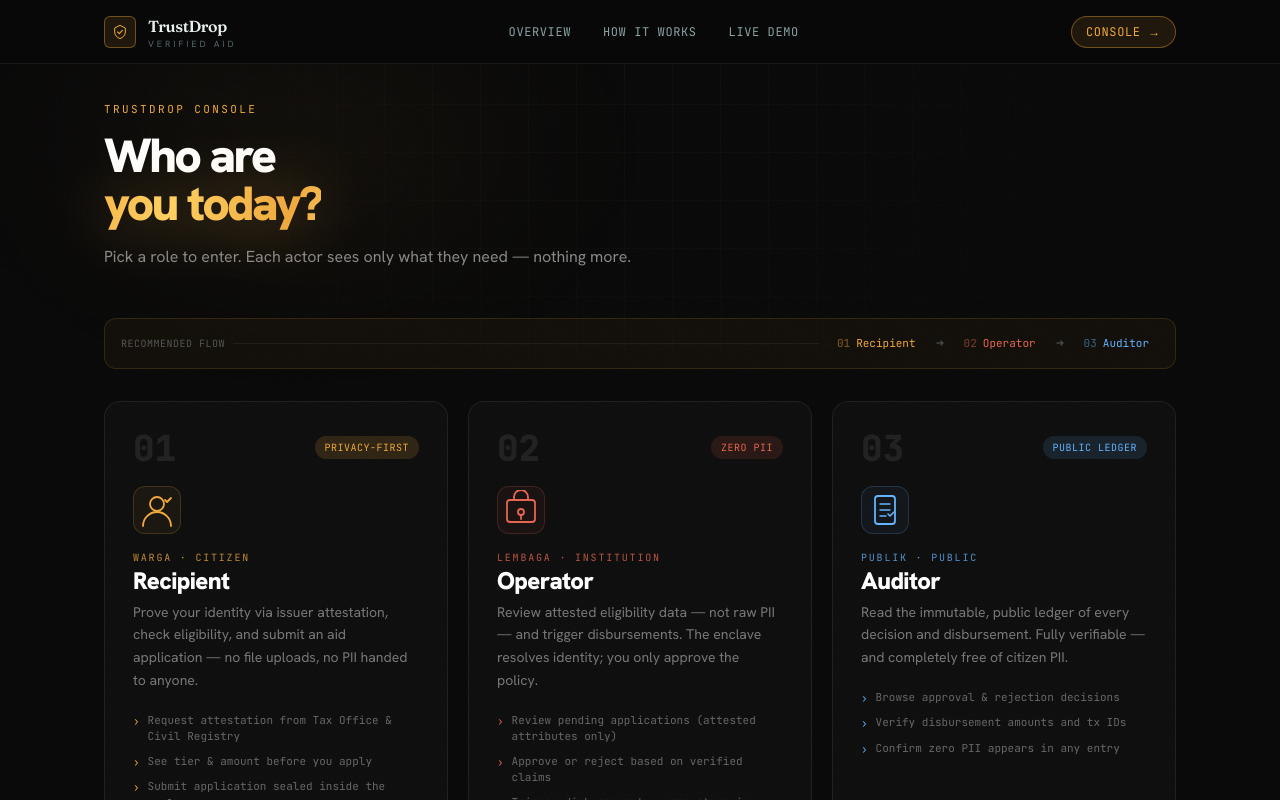
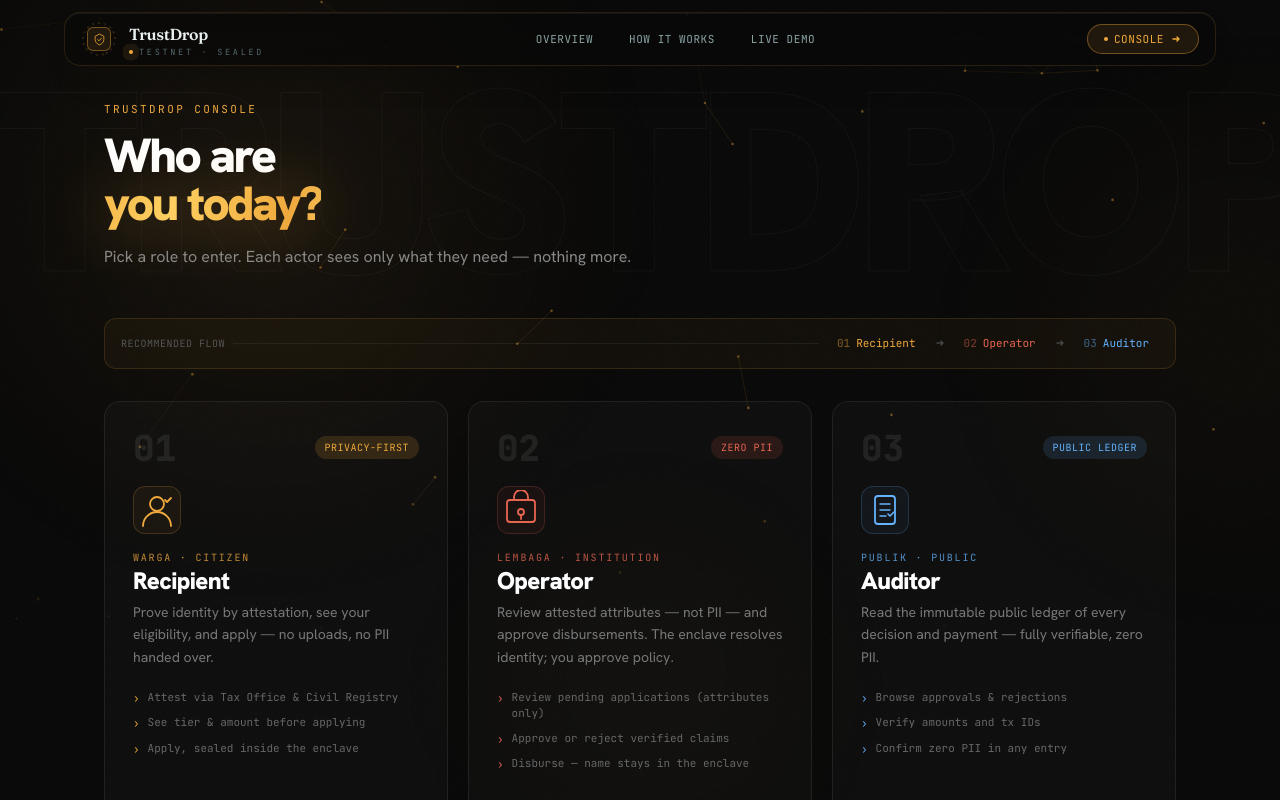
Before and after one commit to McYeremia/TrustDrop, a Next.js app: page /app in a window 1280 px wide. Shown: the top 800 px of the page. Built offline with nearby package versions, Linux system fonts and the light colour scheme.

Commit message:
update UI

```diff
--- /dev/null
+++ b/app/_ui/PageBackground.tsx
@@ -0,0 +1,74 @@
+import { InteractiveBackground } from "@/app/_ui/InteractiveBackground";
+
+/**
+ * Shared atmospheric backdrop so every page matches the landing page:
+ *  - drifting ambient gold glows,
+ *  - a giant faint brand watermark,
+ *  - the interactive "verified network" canvas.
+ *
+ * The page wrapper still owns `grain` + the `#080808` base colour; this only
+ * adds the floating layers on top of that base (all pointer-events-none, z-0).
+ */
+export function PageBackground({
+  watermark = "TRUSTDROP",
+  network = true,
+}: {
+  watermark?: string | null;
+  network?: boolean;
+}) {
+  return (
+    <>
+      {/* Ambient gold glows */}
+      <div aria-hidden className="pointer-events-none fixed inset-0 overflow-hidden">
+        <div
+          className="blob drift"
+          style={{
+            position: "absolute",
+            top: "-120px",
+            left: "-100px",
+            width: "700px",
+            height: "700px",
+            background: "radial-gradient(circle, rgba(240,169,59,0.14), transparent 65%)",
+            borderRadius: "9999px",
+            filter: "blur(90px)",
+          }}
+        />
+        <div
+          className="blob drift-slow"
+          style={{
+            position: "absolute",
+            top: "5%",
+            right: "-250px",
+            width: "600px",
+            height: "600px",
+            background: "radial-gradient(circle, rgba(240,169,59,0.07), transparent 65%)",
+            borderRadius: "9999px",
+            filter: "blur(90px)",
+          }}
+        />
+        <div
+          className="blob drift"
+          style={{
+            position: "absolute",
+            bottom: "-150px",
+            left: "30%",
+            width: "500px",
+            height: "500px",
+            background: "radial-gradient(circle, rgba(240,169,59,0.05), transparent 65%)",
+            borderRadius: "9999px",
+            filter: "blur(70px)",
+          }}
+        />
+      </div>
+
+      {/* Background watermark */}
+      {watermark && (
+        <div aria-hidden className="watermark-bg pointer-events-none select-none">
+          {watermark}
+        </div>
+      )}
+
+      {network && <InteractiveBackground />}
+    </>
+  );
+}
--- a/app/_ui/SiteNav.tsx
+++ b/app/_ui/SiteNav.tsx
@@ -2,7 +2,7 @@
 
 import Link from "next/link";
 import { usePathname } from "next/navigation";
-import { useState } from "react";
+import { useState, useRef, useEffect } from "react";
 
 const LINKS = [
   { href: "/", label: "Overview" },
@@ -14,19 +14,53 @@ export function SiteNav() {
   const path = usePathname();
   const [open, setOpen] = useState(false);
 
+  const navRef = useRef<HTMLDivElement | null>(null);
+  const itemRefs = useRef<(HTMLAnchorElement | null)[]>([]);
+  const [ind, setInd] = useState<{ left: number; width: number; ready: boolean }>({
+    left: 0,
+    width: 0,
+    ready: false,
+  });
+
+  const activeIndex = LINKS.findIndex((l) =>
+    l.href === "/" ? path === "/" : path.startsWith(l.href),
+  );
+
+  // Slide a gold "seal" highlight to sit behind the active link.
+  useEffect(() => {
+    function measure() {
+      const el = itemRefs.current[activeIndex];
+      const nav = navRef.current;
+      if (!el || !nav || activeIndex < 0) {
+        setInd((i) => ({ ...i, ready: false }));
+        return;
+      }
+      const er = el.getBoundingClientRect();
+      const nr = nav.getBoundingClientRect();
+      setInd({ left: er.left - nr.left, width: er.width, ready: true });
+    }
+    measure();
+    window.addEventListener("resize", measure);
+    return () => window.removeEventListener("resize", measure);
+  }, [activeIndex, path]);
+
   return (
-    <header
-      className="fixed inset-x-0 top-0 z-50 backdrop-blur-xl"
+    <header className="fixed inset-x-0 top-0 z-50 px-3 pt-3 sm:px-6">
+      <div
+        className="relative mx-auto flex max-w-6xl items-center justify-between gap-3 rounded-2xl px-3 py-2 sm:px-4"
         style={{
-        borderBottom: "1px solid rgba(255,255,255,0.07)",
-        background: "rgba(8,8,8,0.88)",
+          background: "rgba(9,9,9,0.72)",
+          backdropFilter: "blur(22px) saturate(160%)",
+          WebkitBackdropFilter: "blur(22px) saturate(160%)",
+          border: "1px solid rgba(240,169,59,0.14)",
+          boxShadow:
+            "0 14px 44px -24px rgba(0,0,0,0.85), inset 0 1px 0 rgba(255,255,255,0.05)",
         }}
       >
-      <div className="mx-auto flex max-w-6xl items-center justify-between px-6 py-3.5 sm:px-10">
-        {/* Logo */}
+        {/* Brand */}
         <Link
           href="/"
-          className="flex items-center gap-3"
+          className="group relative flex items-center gap-3"
           onClick={() => setOpen(false)}
         >
           <SealMark />
@@ -34,23 +68,40 @@ export function SiteNav() {
             <div className="font-display text-base font-semibold tracking-tight text-ink">
               TrustDrop
             </div>
-            <div className="mt-0.5 text-[9px] uppercase tracking-engrave text-ink-faint">
-              Verified Aid
+            <div className="mt-0.5 flex items-center gap-1.5">
+              <span className="size-1 rounded-full bg-seal seal-pulse" />
+              <span className="font-mono text-[8.5px] uppercase tracking-engrave text-ink-faint">
+                testnet · sealed
+              </span>
             </div>
           </div>
         </Link>
 
-        {/* Desktop nav */}
-        <nav className="hidden items-center gap-1 md:flex">
-          {LINKS.map((l) => {
-            const active =
-              l.href === "/" ? path === "/" : path.startsWith(l.href);
+        {/* Desktop nav — ledger index with a sliding seal */}
+        <nav ref={navRef} className="relative hidden items-center gap-2 md:flex">
+          <span
+            aria-hidden
+            className="absolute inset-y-1 rounded-full transition-all duration-300 ease-out"
+            style={{
+              left: ind.left,
+              width: ind.width,
+              opacity: ind.ready ? 1 : 0,
+              background: "rgba(240,169,59,0.12)",
+              border: "1px solid rgba(240,169,59,0.32)",
+              boxShadow: "0 0 18px -4px rgba(240,169,59,0.35)",
+            }}
+          />
+          {LINKS.map((l, i) => {
+            const active = i === activeIndex;
             return (
               <Link
                 key={l.href}
                 href={l.href}
-                className={`rounded-full px-3.5 py-1.5 font-mono text-[12px] uppercase tracking-wider transition ${
-                  active ? "bg-vault-800 text-ink" : "text-ink-dim hover:text-ink"
+                ref={(el) => {
+                  itemRefs.current[i] = el;
+                }}
+                className={`relative z-10 rounded-full px-3.5 py-1.5 font-mono text-[11px] uppercase tracking-wider transition-colors ${
+                  active ? "text-seal" : "text-ink-dim hover:text-ink"
                 }`}
               >
                 {l.label}
@@ -64,21 +115,21 @@ export function SiteNav() {
           <Link
             href="/app"
             onClick={() => setOpen(false)}
-            className="rounded-full border border-seal/40 bg-seal/10 px-3.5 py-1.5 font-mono text-[12px] uppercase tracking-wider text-seal transition hover:bg-seal/20"
+            className="group relative hidden items-center gap-1.5 overflow-hidden rounded-full border border-seal/40 bg-seal/10 px-4 py-1.5 font-mono text-[11px] uppercase tracking-wider text-seal transition hover:bg-seal/20 sm:flex"
           >
-            Console →
+            <span className="size-1 rounded-full bg-seal seal-pulse" />
+            Console
+            <svg width="12" height="12" viewBox="0 0 12 12" fill="none" className="transition-transform group-hover:translate-x-0.5">
+              <path d="M3 6h6M7 4l2 2-2 2" stroke="currentColor" strokeWidth="1.4" strokeLinecap="round" strokeLinejoin="round" />
+            </svg>
           </Link>
 
           {/* Hamburger — mobile only */}
           <button
             className="flex size-9 items-center justify-center rounded-lg border transition md:hidden"
             style={{
-              borderColor: open
-                ? "rgba(240,169,59,0.3)"
-                : "rgba(255,255,255,0.09)",
-              background: open
-                ? "rgba(240,169,59,0.08)"
-                : "rgba(255,255,255,0.04)",
+              borderColor: open ? "rgba(240,169,59,0.3)" : "rgba(255,255,255,0.09)",
+              background: open ? "rgba(240,169,59,0.08)" : "rgba(255,255,255,0.04)",
             }}
             onClick={() => setOpen((o) => !o)}
             aria-label={open ? "Close menu" : "Open menu"}
@@ -86,66 +137,54 @@ export function SiteNav() {
           >
             {open ? (
               <svg width="13" height="13" viewBox="0 0 13 13" fill="none">
-                <path
-                  d="M2 2l9 9M11 2L2 11"
-                  stroke="white"
-                  strokeWidth="1.6"
-                  strokeLinecap="round"
-                />
+                <path d="M2 2l9 9M11 2L2 11" stroke="white" strokeWidth="1.6" strokeLinecap="round" />
               </svg>
             ) : (
               <svg width="14" height="10" viewBox="0 0 14 10" fill="none">
-                <path
-                  d="M1 1h12M1 5h12M1 9h12"
-                  stroke="white"
-                  strokeWidth="1.6"
-                  strokeLinecap="round"
-                />
+                <path d="M1 1h12M1 5h12M1 9h12" stroke="white" strokeWidth="1.6" strokeLinecap="round" />
               </svg>
             )}
           </button>
         </div>
       </div>
 
-      {/* Mobile dropdown */}
+      {/* Mobile dropdown — matching floating card */}
       <div
-        className="overflow-hidden border-t transition-all duration-200 md:hidden"
+        className="mx-auto overflow-hidden rounded-2xl transition-all duration-200 md:hidden"
         style={{
-          borderColor: "rgba(255,255,255,0.06)",
-          background: "rgba(6,6,6,0.97)",
-          maxHeight: open ? "260px" : "0px",
+          marginTop: open ? 8 : 0,
+          maxHeight: open ? "300px" : "0px",
           opacity: open ? 1 : 0,
+          border: open ? "1px solid rgba(240,169,59,0.14)" : "1px solid transparent",
+          background: "rgba(6,6,6,0.95)",
+          backdropFilter: "blur(22px)",
+          WebkitBackdropFilter: "blur(22px)",
+          maxWidth: "calc(72rem)",
         }}
       >
-        <nav className="mx-auto max-w-6xl space-y-0.5 px-6 py-3 sm:px-10">
-          {LINKS.map((l) => {
-            const active =
-              l.href === "/" ? path === "/" : path.startsWith(l.href);
+        <nav className="space-y-0.5 p-3">
+          {LINKS.map((l, i) => {
+            const active = i === activeIndex;
             return (
               <Link
                 key={l.href}
                 href={l.href}
                 onClick={() => setOpen(false)}
-                className={`flex items-center gap-2 rounded-lg px-3 py-2.5 font-mono text-sm uppercase tracking-wider transition ${
-                  active ? "text-seal" : "text-ink-dim hover:text-ink"
+                className={`flex items-center gap-2.5 rounded-lg px-3 py-2.5 font-mono text-sm uppercase tracking-wider transition ${
+                  active ? "bg-seal/10 text-seal" : "text-ink-dim hover:text-ink"
                 }`}
               >
-                {active && (
-                  <span className="size-1 rounded-full bg-seal" />
-                )}
                 {l.label}
               </Link>
             );
           })}
-          <div
-            className="my-2 h-px"
-            style={{ background: "rgba(255,255,255,0.06)" }}
-          />
+          <div className="my-2 h-px" style={{ background: "rgba(255,255,255,0.06)" }} />
           <Link
             href="/app"
             onClick={() => setOpen(false)}
-            className="flex items-center gap-2 rounded-lg px-3 py-2.5 font-mono text-sm uppercase tracking-wider text-seal transition hover:bg-seal/10"
+            className="flex items-center gap-2 rounded-lg bg-seal/10 px-3 py-2.5 font-mono text-sm uppercase tracking-wider text-seal transition hover:bg-seal/20"
           >
+            <span className="size-1.5 rounded-full bg-seal seal-pulse" />
             Open console →
           </Link>
         </nav>
@@ -156,8 +195,39 @@ export function SiteNav() {
 
 function SealMark() {
   return (
-    <div className="relative grid size-8 place-items-center rounded-md border border-seal/40 bg-seal/10">
-      <svg width="16" height="16" viewBox="0 0 24 24" fill="none">
+    <div className="relative grid size-9 place-items-center">
+      {/* Rotating dashed seal ring */}
+      <svg
+        className="spin-slow absolute inset-0"
+        width="36"
+        height="36"
+        viewBox="0 0 36 36"
+        fill="none"
+        aria-hidden
+      >
+        <circle
+          cx="18"
+          cy="18"
+          r="16"
+          stroke="rgba(240,169,59,0.35)"
+          strokeWidth="1"
+          strokeDasharray="2 4"
+        />
+      </svg>
+      {/* Counter-rotating inner ring */}
+      <svg
+        className="spin-rev absolute inset-[3px]"
+        width="30"
+        height="30"
+        viewBox="0 0 30 30"
+        fill="none"
+        aria-hidden
+      >
+        <circle cx="15" cy="15" r="13" stroke="rgba(240,169,59,0.14)" strokeWidth="0.8" strokeDasharray="1 6" />
+      </svg>
+      {/* Shield + check core */}
+      <div className="relative grid size-6 place-items-center rounded-md border border-seal/40 bg-seal/10">
+        <svg width="13" height="13" viewBox="0 0 24 24" fill="none">
           <path
             d="M12 2l8 4v6c0 5-3.5 8-8 10-4.5-2-8-5-8-10V6l8-4z"
             stroke="var(--seal)"
@@ -173,5 +243,6 @@ function SealMark() {
           />
         </svg>
       </div>
+    </div>
   );
 }
--- a/app/app/page.tsx
+++ b/app/app/page.tsx
@@ -3,6 +3,7 @@
 import { useState } from "react";
 import { SiteNav } from "@/app/_ui/SiteNav";
 import { SiteFooter } from "@/app/_ui/SiteFooter";
+import { PageBackground } from "@/app/_ui/PageBackground";
 import RecipientConsole from "./_consoles/RecipientConsole";
 import OperatorConsole from "./_consoles/OperatorConsole";
 import AuditorConsole from "./_consoles/AuditorConsole";
@@ -27,11 +28,11 @@ const ROLES: {
     label: "Recipient",
     sub: "Warga · Citizen",
     description:
-      "Prove your identity via issuer attestation, check eligibility, and submit an aid application — no file uploads, no PII handed to anyone.",
+      "Prove identity by attestation, see your eligibility, and apply — no uploads, no PII handed over.",
     caps: [
-      "Request attestation from Tax Office & Civil Registry",
-      "See tier & amount before you apply",
-      "Submit application sealed inside the enclave",
+      "Attest via Tax Office & Civil Registry",
+      "See tier & amount before applying",
+      "Apply, sealed inside the enclave",
     ],
     badge: "Privacy-first",
     badgeColor: "rgba(240,169,59,0.15)",
@@ -61,11 +62,11 @@ const ROLES: {
     label: "Operator",
     sub: "Lembaga · Institution",
     description:
-      "Review attested eligibility data — not raw PII — and trigger disbursements. The enclave resolves identity; you only approve the policy.",
+      "Review attested attributes — not PII — and approve disbursements. The enclave resolves identity; you approve policy.",
     caps: [
-      "Review pending applications (attested attributes only)",
-      "Approve or reject based on verified claims",
-      "Trigger disbursement — name stays in enclave",
+      "Review pending applications (attributes only)",
+      "Approve or reject verified claims",
+      "Disburse — name stays in the enclave",
     ],
     badge: "Zero PII",
     badgeColor: "rgba(232,101,79,0.12)",
@@ -85,11 +86,11 @@ const ROLES: {
     label: "Auditor",
     sub: "Publik · Public",
     description:
-      "Read the immutable, public ledger of every decision and disbursement. Fully verifiable — and completely free of citizen PII.",
+      "Read the immutable public ledger of every decision and payment — fully verifiable, zero PII.",
     caps: [
-      "Browse approval & rejection decisions",
-      "Verify disbursement amounts and tx IDs",
-      "Confirm zero PII appears in any entry",
+      "Browse approvals & rejections",
+      "Verify amounts and tx IDs",
+      "Confirm zero PII in any entry",
     ],
     badge: "Public ledger",
     badgeColor: "rgba(100,180,255,0.12)",
@@ -133,31 +134,7 @@ export default function ConsolePage() {
       className="grain relative min-h-screen overflow-x-hidden"
       style={{ background: "#080808" }}
     >
-      {/* Gold grid pattern */}
-      <div
-        aria-hidden
-        className="pointer-events-none absolute inset-0 top-14"
-        style={{
-          height: 300,
-          backgroundImage:
-            "linear-gradient(to right, rgba(240,169,59,0.04) 1px, transparent 1px), linear-gradient(to bottom, rgba(240,169,59,0.04) 1px, transparent 1px)",
-          backgroundSize: "48px 48px",
-          WebkitMaskImage: "radial-gradient(circle at 50% 0%, black, transparent 75%)",
-          maskImage: "radial-gradient(circle at 50% 0%, black, transparent 75%)",
-        }}
-      />
-
-      {/* Ambient gold glow */}
-      <div
-        aria-hidden
-        className="pointer-events-none absolute left-0 top-0 rounded-full"
-        style={{
-          width: 600,
-          height: 300,
-          background: "radial-gradient(ellipse, rgba(240,169,59,0.07), transparent 70%)",
-          filter: "blur(80px)",
-        }}
-      />
+      <PageBackground />
 
       <SiteNav />
 
```
Also changed, not shown: app/demo/page.tsx (+16 -14 lines), app/how-it-works/page.tsx (+13 -10 lines). Lines whose indentation alone changed are shown as unchanged.
